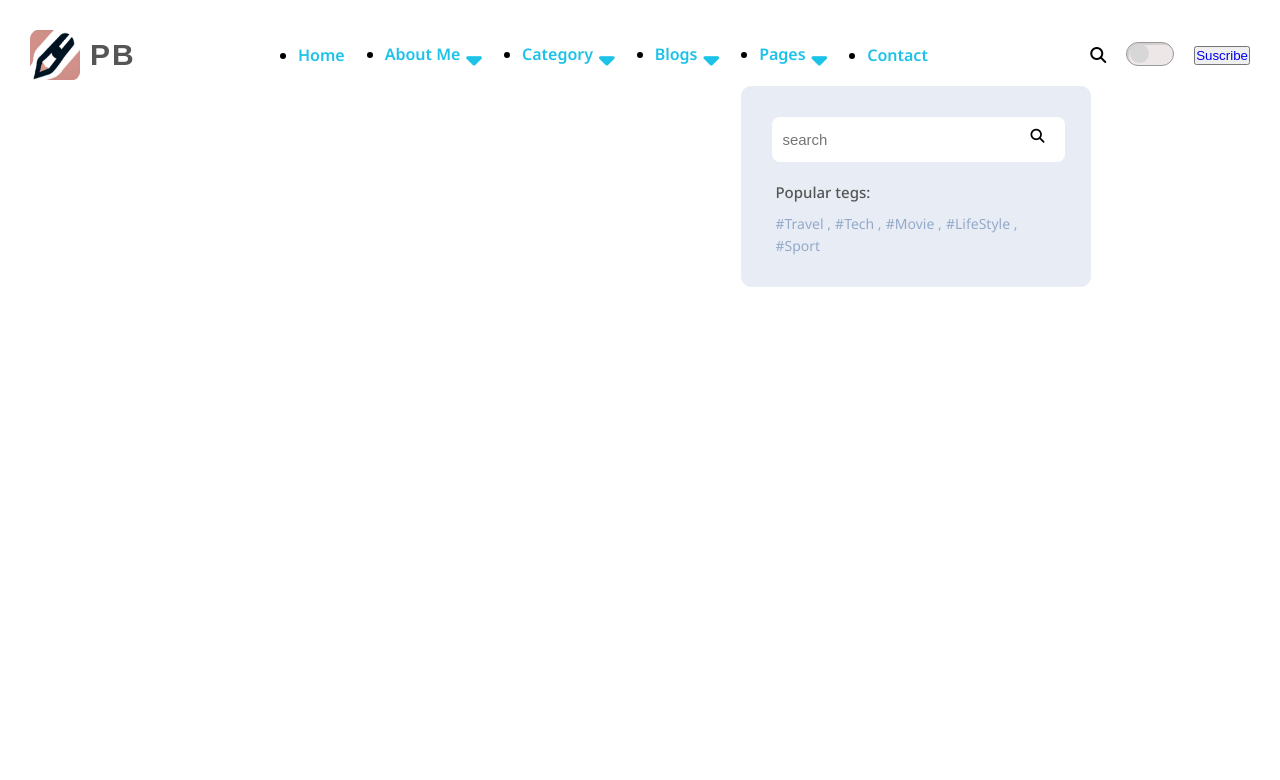
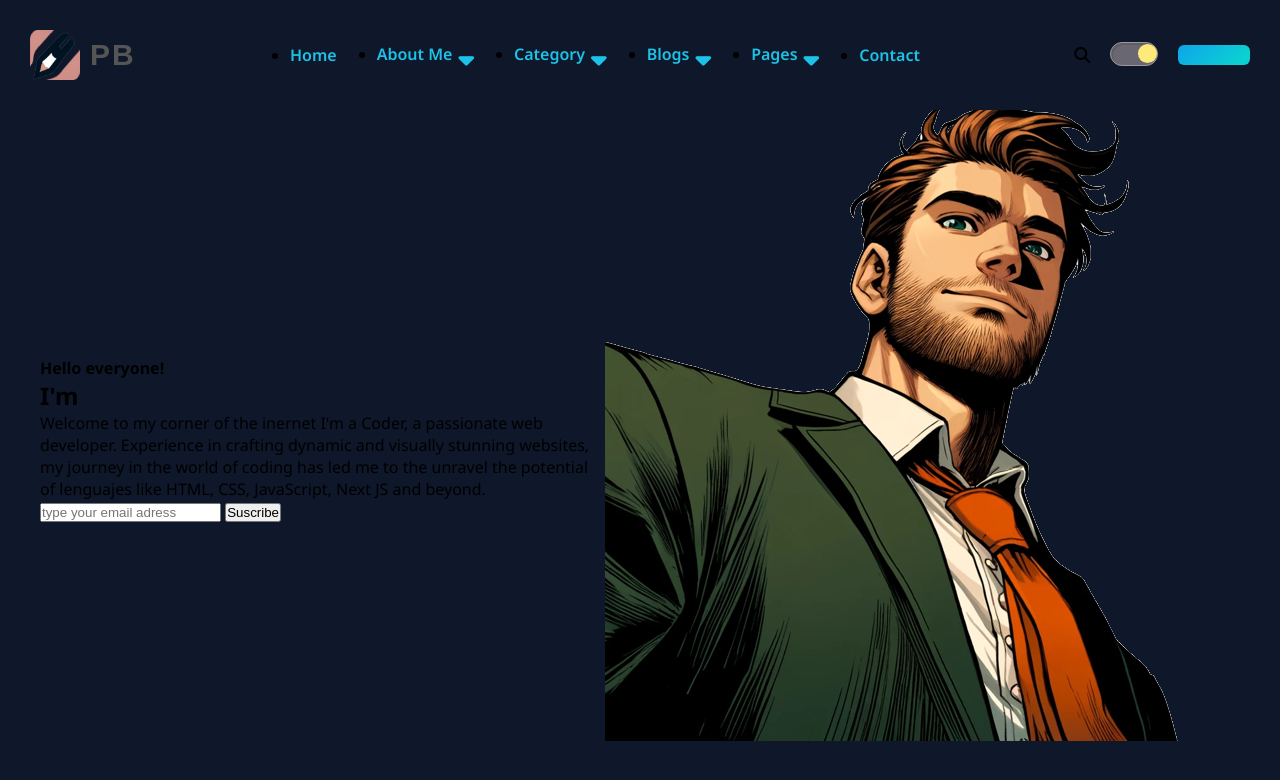
Before and after one commit to mekanicas/PersonalBlog, a plain HTML site: page index.html in a window 1280 px wide. Both pictures are taken after a click on the checkbox 1150 px from the left and 53 px from the top of the page. Drawn offline with Linux system fonts and the light colour scheme.

Commit message:
completing style for toggledark adding img and description blog

```diff
--- a/css/darkmode.css
+++ b/css/darkmode.css
@@ -0,0 +1,4 @@
+.body{
+    background-color: #0f172a;
+    transition: 0.5s all;
+}
--- a/css/home.css
+++ b/css/home.css
@@ -87,6 +87,7 @@ header nav {
 .seachbar i {
   font-size: 20px;
   color: #94a9c9;
+  cursor: pointer;
 }
 
 .searchclick {
@@ -100,6 +101,7 @@ header nav {
   padding: 10px;
   overflow: hidden;
   z-index: 1;
+  display: none;
 }
 .searchclick form {
   position: relative;
@@ -221,3 +223,65 @@ header nav {
   box-shadow: 0.125em 0.125em rgba(0, 0, 0, 0.1) inset;
   border: 1px solid #999;
 }
+
+.l:checked::before{
+  background-color: currentColor;
+  transform: translateX(125%);
+}
+.l:checked::after{
+  border-left-color : currentColor;
+  transform: translateX(-2.5%) rotateY(180deg);
+}
+
+.l:focus{
+  outline: 0;
+}
+
+.searchdarksub button{
+  pad: 12px 18px;
+  border-radius: 5px;
+  border: none;
+  cursor: pointer;
+  background-color: transparent;
+  color: #fff;
+  font-size: 17px;
+  font-weight: 600;
+  perspective: 30rem;
+  border-radius: 6px;
+}
+.searchdarksub button::before{
+  content: '';
+  display: block;
+  position: absolute;
+  width: 100%;
+  height: 100%;
+  top: 0;
+  left: 0;
+  border-radius: 6px;
+  background: linear-gradient(320deg, #0ea5ea, #0bd1d1 51%, #0ea5ea) var(--x, 0)/200%;
+  z-index: 1;
+  transition: background 3s;
+}
+.searchdarksub buttom:hover::before{
+  animation: rotate 1s;
+  transition: all 0.5s;
+}
+
+@keyframes rotate{
+  0%{
+    transform: rotateY(100deg);
+  }
+  100%{
+    transform: rotateY(360deg);
+  }
+}
+
+.searchdarksub buttom a{
+  color: white;
+}
+
+/* main start */
+
+.biosec{
+  position: relative;
+}
--- a/index.html
+++ b/index.html
@@ -63,7 +63,35 @@
             </div>
         </nav>
     </header>
+    <main id="main">
+        <section class="biosec container flex">
+            <div class="bio">
+                <h4>Hello everyone!</h4>
+                <h1>I'm
+                <div>
+                    <span class="multi-text"></span>
+                    <span class="blink"></span>
+                </div>
+            </h1>
+            <p>Welcome to my corner of the inernet I'm a Coder, a passionate web developer. Experience in crafting dynamic
+                and visually stunning websites, my journey in the world of coding has led me to the unravel the potential
+                of lenguajes like HTML, CSS, JavaScript, Next JS and beyond.
+            </p>
+            <div class="emailsub">
+                <form action="#">
+                    <input type="email" name="email" id="email" placeholder="type your email adress">
+                    <button type="button">Suscribe</button>
+                </form>
+            </div>
+            </div>
+            <div class="bioimg">
+                <img src="./media/IAman.png" alt="">
+                <div class="pattern-1"><img src="" alt=""></div>
+            </div>
+        </section>
+    </main>
 
+    <script src="./js/app.js"></script>
 </body>
 
 </html>
--- a/js/app.js
+++ b/js/app.js
@@ -0,0 +1,19 @@
+const toggleCheckbox = document.querySelector('.toggle-checkbox');
+const searchToggle = document.querySelector('.searchclick');
+const searchicon = document.querySelector('.fa-magnifying-glass');
+
+searchicon.addEventListener('click', function () {
+    if (searchToggle.style.display === 'none') {
+        searchToggle,style.display = 'block'
+    } else {
+        searchToggle.style.display = 'none'
+    }
+})
+
+toggleCheckbox.addEventListener('change', function(){
+    if (this.checked) {
+        document.body.classList.add('body');
+    } else {
+        document.body.classList.remove('body')
+    }
+})
```
Also changed, not shown: media/IAMan1.png (added), media/IAman.png (added).
